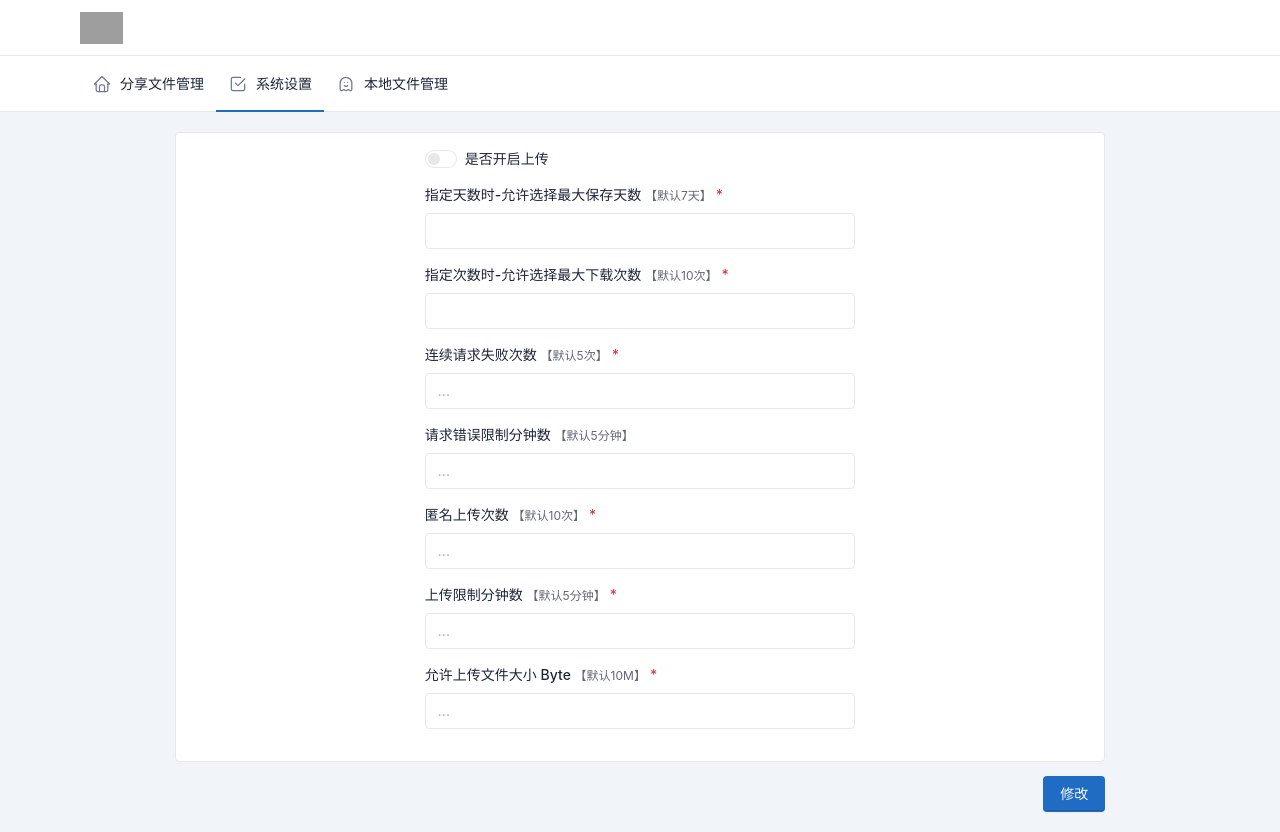
After one commit to abc16810/FShareBox, a FastAPI app: template templates/config.html in a window 1280 px wide. The commit adds this page. Run offline with FastAPI, Linux system fonts and the light colour scheme; the template is opened without the code that fills it, so the values that code supplies are empty; parts of the project's set-up code (start-up, migrations or seed data) failed here and were passed over; some libraries are stand-ins or nearby versions; grey boxes are pictures that could not be loaded.

Commit message:
增加后台管理配置

```diff
--- a/templates/admin.html
+++ b/templates/admin.html
@@ -38,7 +38,7 @@
                     <div class="container-xl">
                         <ul class="navbar-nav">
                             <li class="nav-item active">
-                                <a class="nav-link" href="./">
+                                <a class="nav-link" href="{{ prefix }}/">
                                     <span
                                         class="nav-link-icon d-md-none d-lg-inline-block"><!-- Download SVG icon from http://tabler-icons.io/i/home -->
                                         <svg xmlns="http://www.w3.org/2000/svg" class="icon" width="24" height="24"
@@ -56,7 +56,7 @@
                                 </a>
                             </li>
                             <li class="nav-item">
-                                <a class="nav-link" href="./form-elements.html">
+                                <a class="nav-link" href="{{ prefix }}/config">
                                     <span
                                         class="nav-link-icon d-md-none d-lg-inline-block"><!-- Download SVG icon from http://tabler-icons.io/i/checkbox -->
                                         <svg xmlns="http://www.w3.org/2000/svg" class="icon" width="24" height="24"
--- /dev/null
+++ b/templates/config.html
@@ -0,0 +1,233 @@
+<html lang="en">
+
+<head>
+    <meta charset="utf-8" />
+    <link rel="icon" href="/static/favicon.ico" type="image/x-icon" />
+    <meta name="viewport"
+        content="width=device-width, user-scalable=no, initial-scale=1.0, maximum-scale=1.0, minimum-scale=1.0">
+    <meta http-equiv="X-UA-Compatible" content="ie=edge">
+    <title>后台管理 - FShareBox - config </title>
+    <meta name="generator" content="FShareBox" />
+    <meta name="template" content="V1.0 Beta" />
+    <link href="/static/css/bootstrap.min.css" id="bootstrap-style" rel="stylesheet" />
+    <link href="/static/css/tabler.min.css" rel="stylesheet" />
+    <script src="/static/jquery/jquery.min.js"></script>
+    <script src="/static/js/bootstrap.bundle.min.js"></script>
+</head>
+
+<body>
+    <div class="page">
+        <header class="navbar navbar-expand-md navbar-light d-print-none">
+            <div class="container-xl">
+                <button class="navbar-toggler" type="button" data-bs-toggle="collapse" data-bs-target="#navbar-menu"
+                    aria-controls="navbar-menu" aria-expanded="false" aria-label="Toggle navigation">
+                    <span class="navbar-toggler-icon"></span>
+                </button>
+                <h1 class="navbar-brand navbar-brand-autodark d-none-navbar-horizontal pe-0 pe-md-3">
+                    <a href=".">
+                        <img src="./static/logo.svg" width="110" height="32" alt="FShareBox" class="navbar-brand-image">
+                    </a>
+                </h1>
+            </div>
+        </header>
+        <header class="navbar-expand-md">
+            <div class="collapse navbar-collapse" id="navbar-menu">
+                <div class="navbar navbar-light">
+                    <div class="container-xl">
+                        <ul class="navbar-nav">
+                            <li class="nav-item">
+                                <a class="nav-link" href="{{ prefix }}">
+                                    <span
+                                        class="nav-link-icon d-md-none d-lg-inline-block"><!-- Download SVG icon from http://tabler-icons.io/i/home -->
+                                        <svg xmlns="http://www.w3.org/2000/svg" class="icon" width="24" height="24"
+                                            viewBox="0 0 24 24" stroke-width="2" stroke="currentColor" fill="none"
+                                            stroke-linecap="round" stroke-linejoin="round">
+                                            <path stroke="none" d="M0 0h24v24H0z" fill="none" />
+                                            <path d="M5 12l-2 0l9 -9l9 9l-2 0" />
+                                            <path d="M5 12v7a2 2 0 0 0 2 2h10a2 2 0 0 0 2 -2v-7" />
+                                            <path d="M9 21v-6a2 2 0 0 1 2 -2h2a2 2 0 0 1 2 2v6" />
+                                        </svg>
+                                    </span>
+                                    <span class="nav-link-title">
+                                        分享文件管理
+                                    </span>
+                                </a>
+                            </li>
+                            <li class="nav-item active">
+                                <a class="nav-link" href="{{ prefix }}/config">
+                                    <span
+                                        class="nav-link-icon d-md-none d-lg-inline-block"><!-- Download SVG icon from http://tabler-icons.io/i/checkbox -->
+                                        <svg xmlns="http://www.w3.org/2000/svg" class="icon" width="24" height="24"
+                                            viewBox="0 0 24 24" stroke-width="2" stroke="currentColor" fill="none"
+                                            stroke-linecap="round" stroke-linejoin="round">
+                                            <path stroke="none" d="M0 0h24v24H0z" fill="none" />
+                                            <path d="M9 11l3 3l8 -8" />
+                                            <path
+                                                d="M20 12v6a2 2 0 0 1 -2 2h-12a2 2 0 0 1 -2 -2v-12a2 2 0 0 1 2 -2h9" />
+                                        </svg>
+                                    </span>
+                                    <span class="nav-link-title">
+                                        系统设置
+                                    </span>
+                                </a>
+                            </li>
+                            <li class="nav-item">
+                                <a class="nav-link" href="./icons.html">
+                                    <span
+                                        class="nav-link-icon d-md-none d-lg-inline-block"><!-- Download SVG icon from http://tabler-icons.io/i/ghost -->
+                                        <svg xmlns="http://www.w3.org/2000/svg" class="icon" width="24" height="24"
+                                            viewBox="0 0 24 24" stroke-width="2" stroke="currentColor" fill="none"
+                                            stroke-linecap="round" stroke-linejoin="round">
+                                            <path stroke="none" d="M0 0h24v24H0z" fill="none" />
+                                            <path
+                                                d="M5 11a7 7 0 0 1 14 0v7a1.78 1.78 0 0 1 -3.1 1.4a1.65 1.65 0 0 0 -2.6 0a1.65 1.65 0 0 1 -2.6 0a1.65 1.65 0 0 0 -2.6 0a1.78 1.78 0 0 1 -3.1 -1.4v-7" />
+                                            <path d="M10 10l.01 0" />
+                                            <path d="M14 10l.01 0" />
+                                            <path d="M10 14a3.5 3.5 0 0 0 4 0" />
+                                        </svg>
+                                    </span>
+                                    <span class="nav-link-title">
+                                        本地文件管理
+                                    </span>
+                                </a>
+                            </li>
+                        </ul>
+                    </div>
+                </div>
+            </div>
+        </header>
+        <div class="page-wrapper">
+            <!-- Page header -->
+            <div class="page-body">
+                <div aria-live="polite" aria-atomic="true" class="position-relative">
+                    <div class="toast-container top-0 end-0 p-3">
+                        <div id="AlertliveToast" class="toast align-items-center text-bg-warning border-0" role="alert"
+                            aria-live="assertive" aria-atomic="true" data-bs-delay="5000">
+                            <div class="d-flex">
+                                <div class="toast-body" id="alertinfo"></div>
+                                <button type="button" class="btn-close btn-close-white me-2 m-auto" data-bs-dismiss="toast"
+                                    aria-label="Close"></button>
+                            </div>
+                        </div>
+                        <div id="SuccessliveToast" class="toast align-items-center text-bg-success border-0" role="status"
+                            aria-live="polite" aria-atomic="true" data-bs-delay="5000">
+                            <div class="d-flex">
+                                <div class="toast-body" id="sinfo"></div>
+                                <button type="button" class="btn-close btn-close-white me-2 m-auto" data-bs-dismiss="toast"
+                                    aria-label="Close"></button>
+                            </div>
+                        </div>
+                    </div>
+                </div>
+                <div class="container-xl">
+                    <div class="row row-cards">
+                        <div class="col-10 offset-1">
+                                <!-- <div class="card-header">
+                                    <h4 class="card-title">Form elements</h4>
+                                </div> -->
+                                <form  class="card" role="form" id="change">
+                                <div class="card-body">
+                                    <div class="row">
+                                        <div class="col-xl-6 offset-3">
+                                            <div class="row">
+                                                <div class="col-md-6 col-xl-12">
+
+                                                    <div class="mb-3">
+                                                        <label class="form-check form-switch">
+                                                            <input class="form-check-input" type="checkbox" name="enable_upload"  id="enable_upload"
+                                                            {% if settings.enable_upload %} checked="" {% endif %}>
+                                                            <span class="form-check-label">是否开启上传</span>
+                                                        </label>
+                                                    </div>
+                                                    <div class="mb-3">
+                                                        <label class="form-label required">指定天数时-允许选择最大保存天数 <span class="card-subtitle fs-5">【默认7天】</span></label>
+                                                        <input type="text" class="form-control" name="max_days" id="max_days" value="{{ settings.max_days }}" maxlength="2" required>
+                                                    </div>
+                                                    <div class="mb-3">
+                                                        <label class="form-label required">指定次数时-允许选择最大下载次数 <span class="card-subtitle fs-5">【默认10次】</span></label>
+                                                        <input type="text" class="form-control" name="max_times" id="max_times" value="{{ settings.max_times }}" required>
+                                                    </div>
+                                                    <div class="mb-3">
+                                                        <label class="form-label required">连续请求失败次数 <span class="card-subtitle fs-5">【默认5次】</span></label>
+                                                        <input type="text" class="form-control" name="error_count" id="error_count" placeholder="..." value="{{ settings.error_count }}">
+                                                    </div>
+                                                    <div class="mb-3">
+                                                        <label class="form-label">请求错误限制分钟数 <span class="card-subtitle fs-5">【默认5分钟】</span></label>
+                                                        <input type="text" class="form-control" name="error_minute" id="error_minute" placeholder="..." value="{{ settings.error_minute }}">
+                                                    </div>
+                                                    <div class="mb-3">
+                                                        <label class="form-label required">匿名上传次数 <span class="card-subtitle fs-5">【默认10次】</span></label>
+                                                        <input type="text" class="form-control" name="upload_count" id="upload_count" placeholder="..." value="{{ settings.upload_count }}">
+                                                    </div>
+                                                    <div class="mb-3">
+                                                        <label class="form-label required">上传限制分钟数 <span class="card-subtitle fs-5">【默认5分钟】</span></label>
+                                                        <input type="text" class="form-control" name="upload_minute" id="upload_minute" placeholder="..." value="{{ settings.upload_minute }}">
+                                                    </div>
+                                                    <div class="mb-3">
+                                                            <label class="form-label required">允许上传文件大小 Byte <span class="card-subtitle fs-5">【默认10M】</span></label>
+                                                            <input type="text" class="form-control" name="upload_file_size" id="upload_file_size" placeholder="..." value="{{ settings.upload_file_size }}">
+                                                    </div>
+                                                </div>
+                                            </div>
+                                        </div>
+                                    </div>
+                                </div>
+                            </form>
+                                <div class="card-footer text-end">
+                                    <div class="d-flex">
+                                        <button id="submit" class="btn btn-primary ms-auto">修改</button>
+                                    </div>
+                                </div>
+
+                        </div>
+                    </div>
+                </div>
+            </div>
+        </div>
+    </div>
+</body>
+
+<script type="text/javascript">
+      $(function () {
+        function ShowToast(info, e, k) {
+            document.getElementById(e).innerHTML = info || 'error'
+            new bootstrap.Toast(document.getElementById(k)).show()
+        }
+        $('#submit').on('click', function () {
+                if ($('#enable_upload').is(':checked')){
+                    var b = 1
+                } else {
+                    var b = 0
+                }
+                var data = {
+                    "enable_upload": b,
+                    "max_days": $('#max_days').val(),
+                    "max_times": $('#max_times').val(),
+                    "error_count": $('#error_count').val(),
+                    "error_minute": $('#error_minute').val(),
+                    "upload_count": $('#upload_count').val(),
+                    "upload_minute": $('#upload_minute').val(),
+                    "upload_file_size": $('#upload_file_size').val(),
+                }
+                $.ajax({
+                    type: "put",
+                    url: window.location.href,
+                    data: JSON.stringify(data),
+                    dataType: 'json',
+                    contentType : 'application/json',
+                    success: function (data) {
+                        ShowToast(data.detail, 'sinfo', 'SuccessliveToast');
+                    },
+                    error: function (data) {
+                        if (data.responseJSON == undefined) {
+                        ShowToast('system error', 'alertinfo', 'AlertliveToast')
+                        } else {
+                        var info = data.responseJSON.detail;
+                        ShowToast(info, 'alertinfo', 'AlertliveToast')
+                        }
+                    }
+                });
+            })
+     });
+</script>
+</html>
```
Also changed, not shown: templates/login.html (+1 -9 lines).
